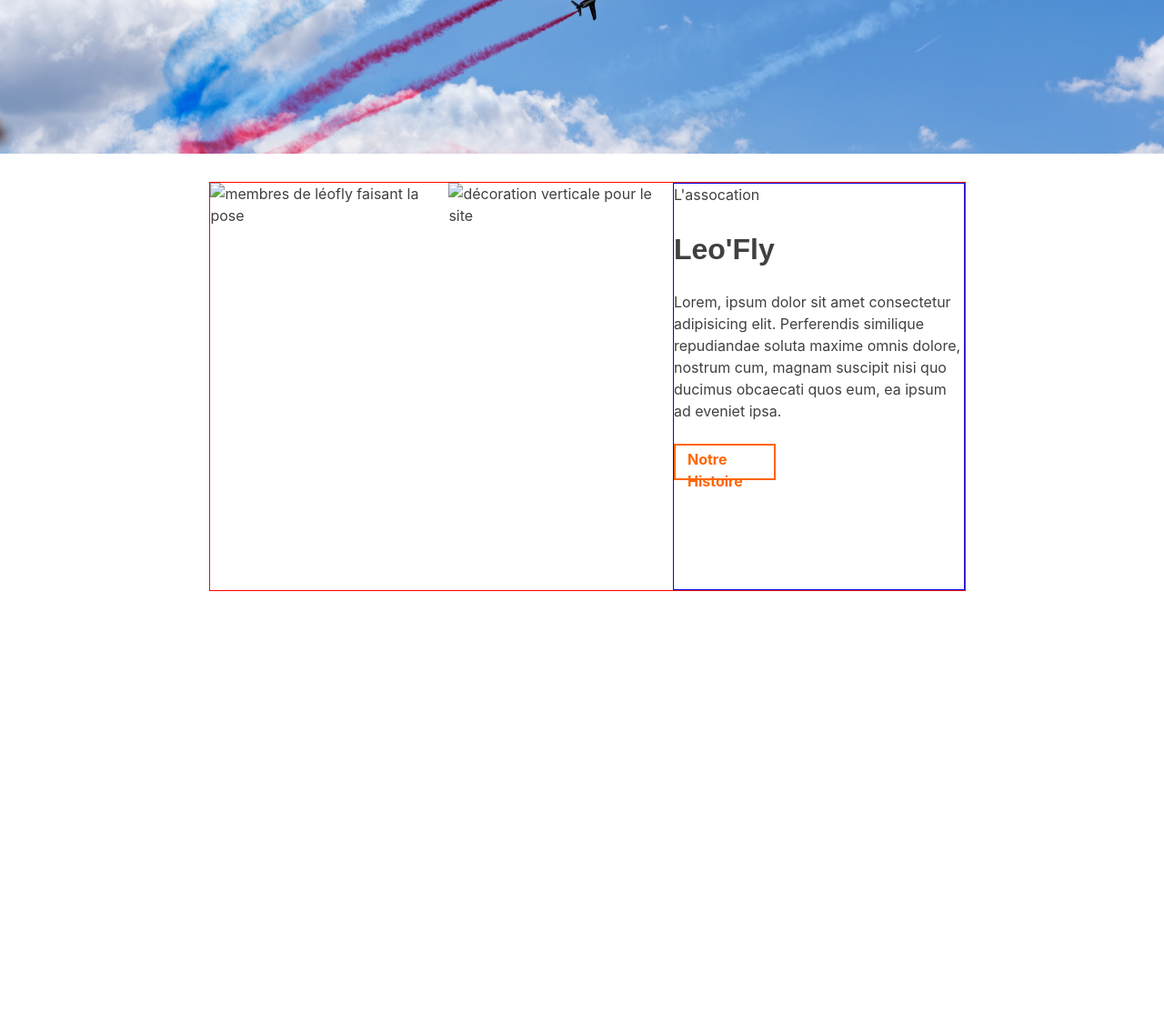
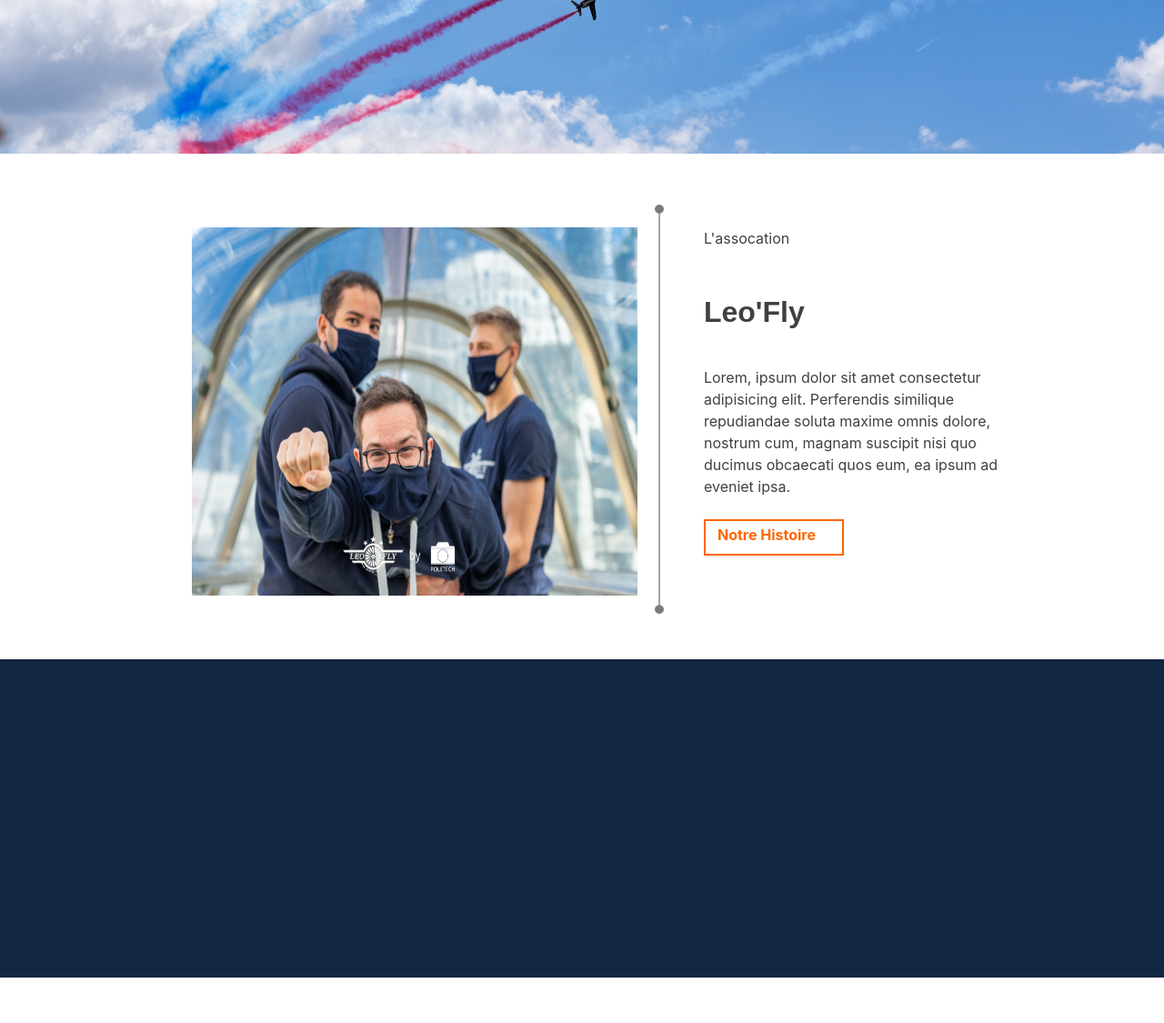
Before and after one commit to AntoineBendafiSchulmann/BAP1_Leofly_wp, a WordPress theme: template leofly_wp/web/app/themes/leofly_wp/index.php in a window 1280 px wide. Shown: the part 585-1710 px from the top of the page at 91% size. Before the commit the page ends 1235 px from the top, so only its background shows below. Run offline with PHP 8.4 and a stand-in for WordPress, Linux system fonts and the light colour scheme; the site name, menu and one post (Sample post) are stand-ins, and other content is empty; style sheets or scripts are compiled from the project's sources; some libraries are stand-ins or nearby versions; some web fonts are replaced.

Commit message:
finishing the introduction

```diff
--- a/leofly_wp/web/app/themes/leofly_wp/index.php
+++ b/leofly_wp/web/app/themes/leofly_wp/index.php
@@ -32,18 +32,19 @@ get_header();
 
     <section class="premiere_description">
 
-        <img class="membre_superman" src="#" alt="membres de léofly faisant la pose">
-        <img class="decoration_site" src="#" alt="décoration verticale pour le site">
+        <img class="membre_superman" src="app/themes/leofly_wp/img/LF_Bureau_50.png" alt="membres de léofly faisant la pose">
+        <img class="decoration_site" src="app/themes/leofly_wp/img/Groupe_28.png" alt="décoration verticale pour le site">
         <div class="text_homepage">
-        <p>L'assocation</p>
+        <p class="text_homepage_2">L'assocation</p>
         <h1 class="titre_homepage">Leo'Fly</h1>
-        <p>Lorem, ipsum dolor sit amet consectetur adipisicing elit. Perferendis similique repudiandae soluta maxime omnis dolore, nostrum cum, magnam suscipit nisi quo ducimus obcaecati quos eum, ea ipsum ad eveniet ipsa.</p>
+        <p class="text_homepage_3">Lorem, ipsum dolor sit amet consectetur adipisicing elit. Perferendis similique repudiandae soluta maxime omnis dolore, nostrum cum, magnam suscipit nisi quo ducimus obcaecati quos eum, ea ipsum ad eveniet ipsa.</p>
         <div class="notre_histoire">
             <p class="bouton_homepage"> Notre Histoire </p>
         </div>
         </div>
+    </section>
 
-    </section>
+    <section class="timer_homepage"></section>
 
 </body>
 </html>
--- a/leofly_wp/web/app/themes/leofly_wp/sass/base/_base.scss
+++ b/leofly_wp/web/app/themes/leofly_wp/sass/base/_base.scss
@@ -27,31 +27,56 @@
 /* HOME PAGE */
 
 .premiere_description{
-    width: 65%;
+    width: 75%;
     height: 450px;
-    border: solid 1px red;
     display: flex;
-    margin-left: 18%;
+    margin-left: 15%;
     margin-top: 2%;
     justify-content: space-evenly;
+    margin-top: 50px;
+
 }
+
+/* Photo des membres faisant superman */
+
+.membre_superman{
+    width: 490px;
+    height: 90%;
+    margin-top: 25px;
+}
+
+/* texte a droite de la photo des membres */
 
 .text_homepage{
     width: 40%;
     height: auto;
-    border: solid 1px blue;
+    display: flex;
+    flex-direction: column;
+
+}
+
+.text_homepage_2{
+    margin-left: 25px;
+    margin-top: 25px;
+
+}
+
+.text_homepage_3{
+    margin-left: 25px;
+    margin-top: 15px;
 }
 
 .titre_homepage{
     font-family: komet,sans-serif;
-    font-weight: 700;
-    font-style: normal;
+    margin-left: 25px;
 }
 
 .notre_histoire{
-    width: 35%;
+    width: 40%;
     height: 40px;
     border: double 2px #FF6600;
+    margin-left: 25px;
+
 }
 
 .bouton_homepage{
@@ -60,3 +85,11 @@
     padding-top: 3px;
     padding-left: 13px;
 }
+
+.timer_homepage{
+    width: 100%;
+    height: 350px;
+    background-color: #122641;
+    margin-top: 50px;
+    margin-bottom: 50px;
+}
--- a/leofly_wp/web/app/themes/leofly_wp/style.css
+++ b/leofly_wp/web/app/themes/leofly_wp/style.css
@@ -618,31 +618,50 @@ textarea {
 
 /* HOME PAGE */
 .premiere_description {
-  width: 65%;
+  width: 75%;
   height: 450px;
-  border: solid 1px red;
   display: flex;
-  margin-left: 18%;
+  margin-left: 15%;
   margin-top: 2%;
   justify-content: space-evenly;
+  margin-top: 50px;
 }
 
+/* Photo des membres faisant superman */
+.membre_superman {
+  width: 490px;
+  height: 90%;
+  margin-top: 25px;
+}
+
+/* texte a droite de la photo des membres */
 .text_homepage {
   width: 40%;
   height: auto;
-  border: solid 1px blue;
+  display: flex;
+  flex-direction: column;
+}
+
+.text_homepage_2 {
+  margin-left: 25px;
+  margin-top: 25px;
+}
+
+.text_homepage_3 {
+  margin-left: 25px;
+  margin-top: 15px;
 }
 
 .titre_homepage {
   font-family: komet, sans-serif;
-  font-weight: 700;
-  font-style: normal;
+  margin-left: 25px;
 }
 
 .notre_histoire {
-  width: 35%;
+  width: 40%;
   height: 40px;
   border: double 2px #FF6600;
+  margin-left: 25px;
 }
 
 .bouton_homepage {
@@ -650,6 +669,14 @@ textarea {
   color: #FF6600;
   padding-top: 3px;
   padding-left: 13px;
+}
+
+.timer_homepage {
+  width: 100%;
+  height: 350px;
+  background-color: #122641;
+  margin-top: 50px;
+  margin-bottom: 50px;
 }
 
 /*--------------------------------------------------------------
```
Also changed, not shown: 1 other file.
